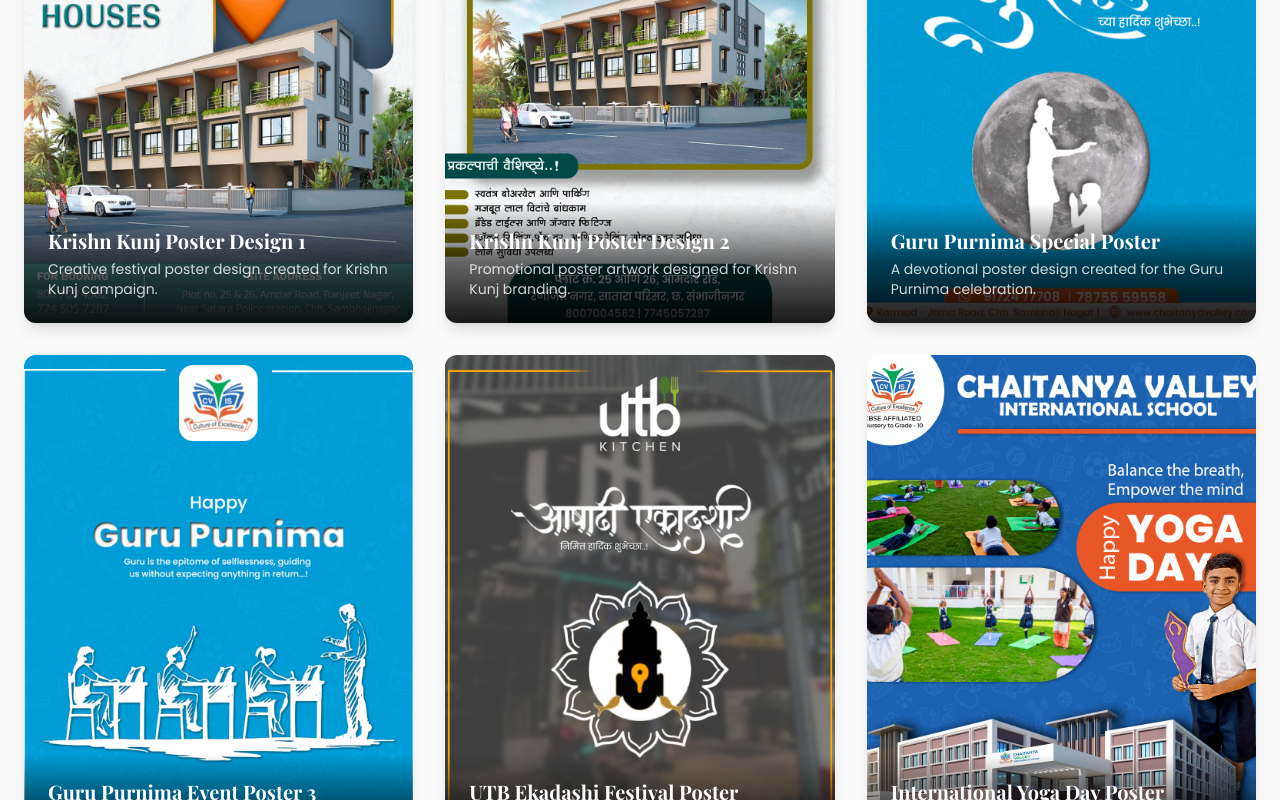
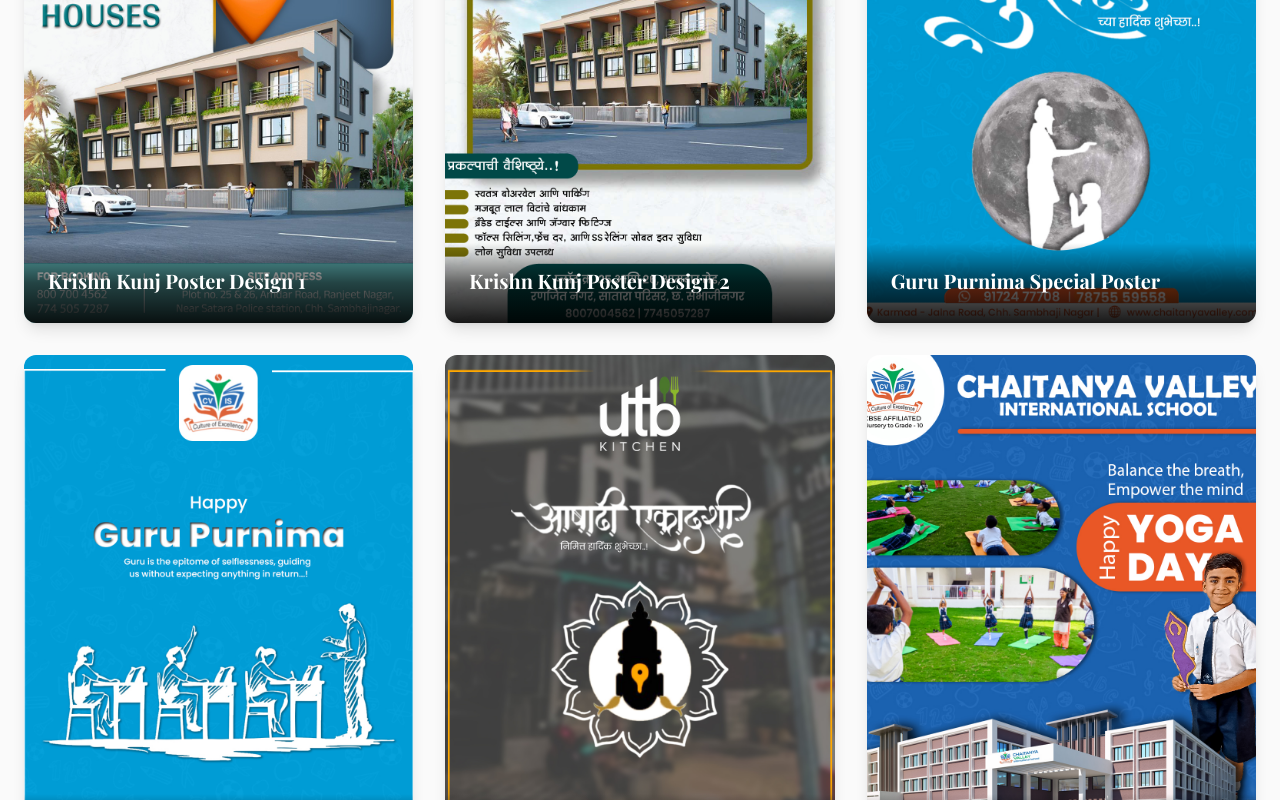
Before and after one commit to Diniz18/divyani_portfolio, a React (Vite) app: page /#/ in a window 1280 px wide. Shown: the part 4982-5782 px from the top of the page. Built offline with nearby package versions, Linux system fonts and the light colour scheme; a web font is replaced by a local one.

Commit message:
Update WorkShowcase.tsx

```diff
--- a/src/components/WorkShowcase.tsx
+++ b/src/components/WorkShowcase.tsx
@@ -123,14 +123,14 @@ const works: WorkItem[] = [
   title: "Krishn Kunj Poster Design 1",
   category: "Posters",
   type: "image",
-  description: "Creative festival poster design created for Krishn Kunj campaign.",
+  description: "",
   image: krishnPoster2,
 },
 {
   title: "Krishn Kunj Poster Design 2",
   category: "Posters",
   type: "image",
-  description: "Promotional poster artwork designed for Krishn Kunj branding.",
+  description: "",
   image: krishnPoster,
 },
 
@@ -138,14 +138,14 @@ const works: WorkItem[] = [
   title: "Guru Purnima Special Poster",
   category: "Posters",
   type: "image",
-  description: "A devotional poster design created for the Guru Purnima celebration.",
+  description: "",
   image: GuruPurnima,
 },
 {
   title: "Guru Purnima Event Poster 3",
   category: "Posters",
   type: "image",
-  description: "Creative event poster made for Guru Purnima festival campaign.",
+  description: "",
   image: GuruPurnima3,
 },
 
@@ -153,7 +153,7 @@ const works: WorkItem[] = [
   title: "UTB Ekadashi Festival Poster",
   category: "Posters",
   type: "image",
-  description: "Poster design created for UTB Kitchen Ekadashi festival promotion.",
+  description: "",
   image: UTBEkadashi,
 },
 
@@ -161,7 +161,7 @@ const works: WorkItem[] = [
   title: "International Yoga Day Poster",
   category: "Posters",
   type: "image",
-  description: "Wellness-themed creative poster designed for Yoga Day celebration.",
+  description: "",
   image: Yogaday,
 },
 
@@ -169,7 +169,7 @@ const works: WorkItem[] = [
   title: "Makar Sankranti Festival Poster",
   category: "Posters",
   type: "image",
-  description: "Traditional festive poster artwork created for Sankranti campaign.",
+  description: "",
   image: sankranti,
 },
 
@@ -178,119 +178,119 @@ const works: WorkItem[] = [
   title: "Portfolio Poster Design 1",
   category: "Posters",
   type: "image",
-  description: "A creative poster design showcasing modern layout and branding.",
+  description: "",
   image: portage1,
 },
 {
   title: "Portfolio Poster Design 2",
   category: "Posters",
   type: "image",
-  description: "Promotional poster concept designed for digital marketing showcase.",
+  description: "",
   image: portage2,
 },
 {
   title: "Portfolio Poster Design 3",
   category: "Posters",
   type: "image",
-  description: "Minimal and clean poster artwork created as part of portfolio series.",
+  description: "",
   image: portage3,
 },
 {
   title: "Portfolio Poster Design 4",
   category: "Posters",
   type: "image",
-  description: "Creative visual poster design made with professional typography.",
+  description: "",
   image: portage4,
 },
 {
   title: "Portfolio Poster Design 5",
   category: "Posters",
   type: "image",
-  description: "Digital poster layout created for branding and social media use.",
+  description: "",
   image: portage5,
 },
 {
   title: "Portfolio Poster Design 6",
   category: "Posters",
   type: "image",
-  description: "Poster design concept featuring modern color and composition.",
+  description: "",
   image: portage6,
 },
 {
   title: "Portfolio Poster Design 7",
   category: "Posters",
   type: "image",
-  description: "Creative campaign-style poster designed for portfolio collection.",
+  description: "",
   image: portage7,
 },
 {
   title: "Portfolio Poster Design 8",
   category: "Posters",
   type: "image",
-  description: "Promotional poster design showcasing creative branding skills.",
+  description: "",
   image: portage8,
 },
 {
   title: "Portfolio Poster Design 9",
   category: "Posters",
   type: "image",
-  description: "Poster artwork created with focus on typography and balance.",
+  description: "",
   image: portage9,
 },
 {
   title: "Portfolio Poster Design 10",
   category: "Posters",
   type: "image",
-  description: "Creative poster layout designed for digital portfolio showcase.",
+  description: "",
   image: portage10,
 },
 {
   title: "Portfolio Poster Design 11",
   category: "Posters",
   type: "image",
-  description: "Professional marketing poster design created for social media.",
+  description: "",
   image: portage11,
 },
 {
   title: "Portfolio Poster Design 12",
   category: "Posters",
   type: "image",
-  description: "Poster design concept focusing on creative branding visuals.",
+  description: "",
   image: portage12,
 },
 {
   title: "Portfolio Poster Design 13",
   category: "Posters",
   type: "image",
-  description: "Promotional poster created as part of modern design series.",
+  description: "",
   image: portage13,
 },
 {
   title: "Portfolio Poster Design 14",
   category: "Posters",
   type: "image",
-  description: "Clean and creative poster artwork designed for digital campaigns.",
+  description: "",
   image: portage14,
 },
 {
   title: "Portfolio Poster Design 15",
   category: "Posters",
   type: "image",
-  description: "Creative portfolio poster highlighting layout and typography skills.",
+  description: "",
   image: portage15,
 },
 {
   title: "Portfolio Poster Design 16",
   category: "Posters",
   type: "image",
-  description: "Marketing poster concept designed with a modern professional look.",
+  description: "",
   image: portage16,
 },
 {
   title: "Portfolio Poster Design 17",
   category: "Posters",
   type: "image",
-  description: "Poster artwork created as part of portfolio poster design collection.",
+  description: "",
   image: poratge17,
 },
 
```
